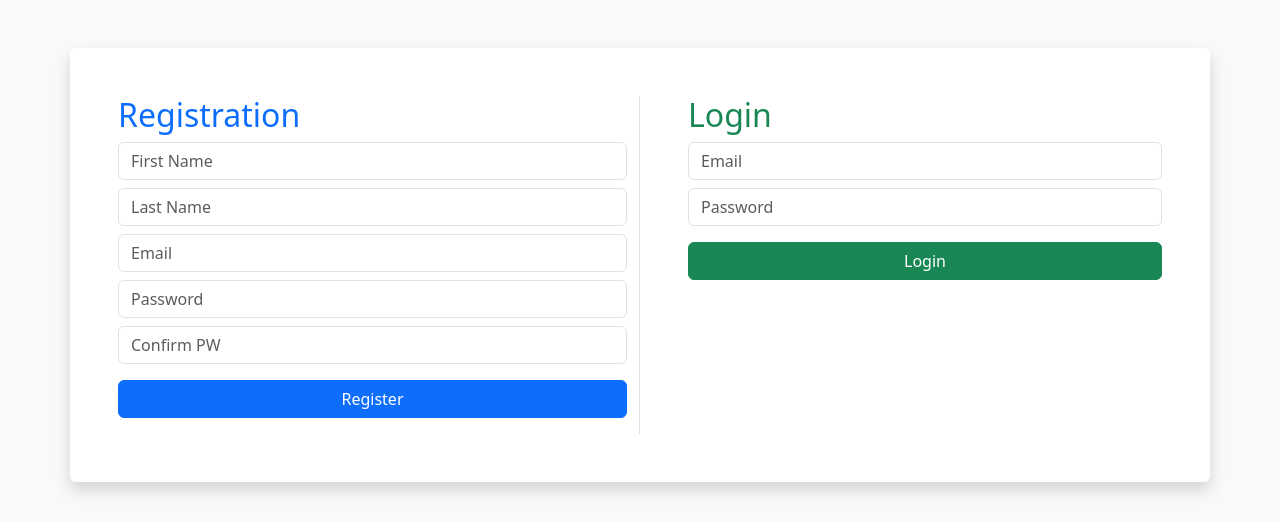
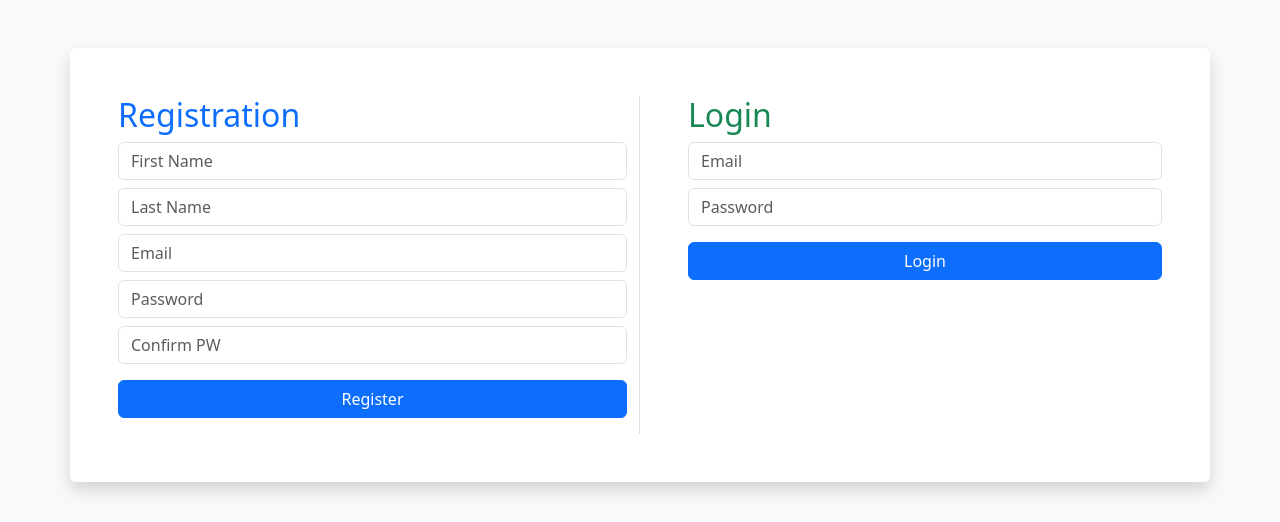
Before and after one commit to NesmaAh-16/first-project, a Django app: page / in a window 1280 px wide. Shown: the top 522 px of the page. Run offline with Django 5.2, Linux system fonts and the light colour scheme.

Commit message:
change styling

```diff
--- a/favorit_book_app/templates/index.html
+++ b/favorit_book_app/templates/index.html
@@ -22,7 +22,7 @@
                     {% csrf_token %}
                     <input type="email" name="email" class="form-control mb-2" placeholder="Email">
                     <input type="password" name="password" class="form-control mb-3" placeholder="Password">
-                    <button class="btn btn-success w-100">Login</button>
+                    <button class="btn btn-primary w-100">Login</button>
                 </form>
                 {% if messages %}
                     {% for m in messages %}<p class="text-danger mt-2 small">{{m}}</p>{% endfor %}
```
